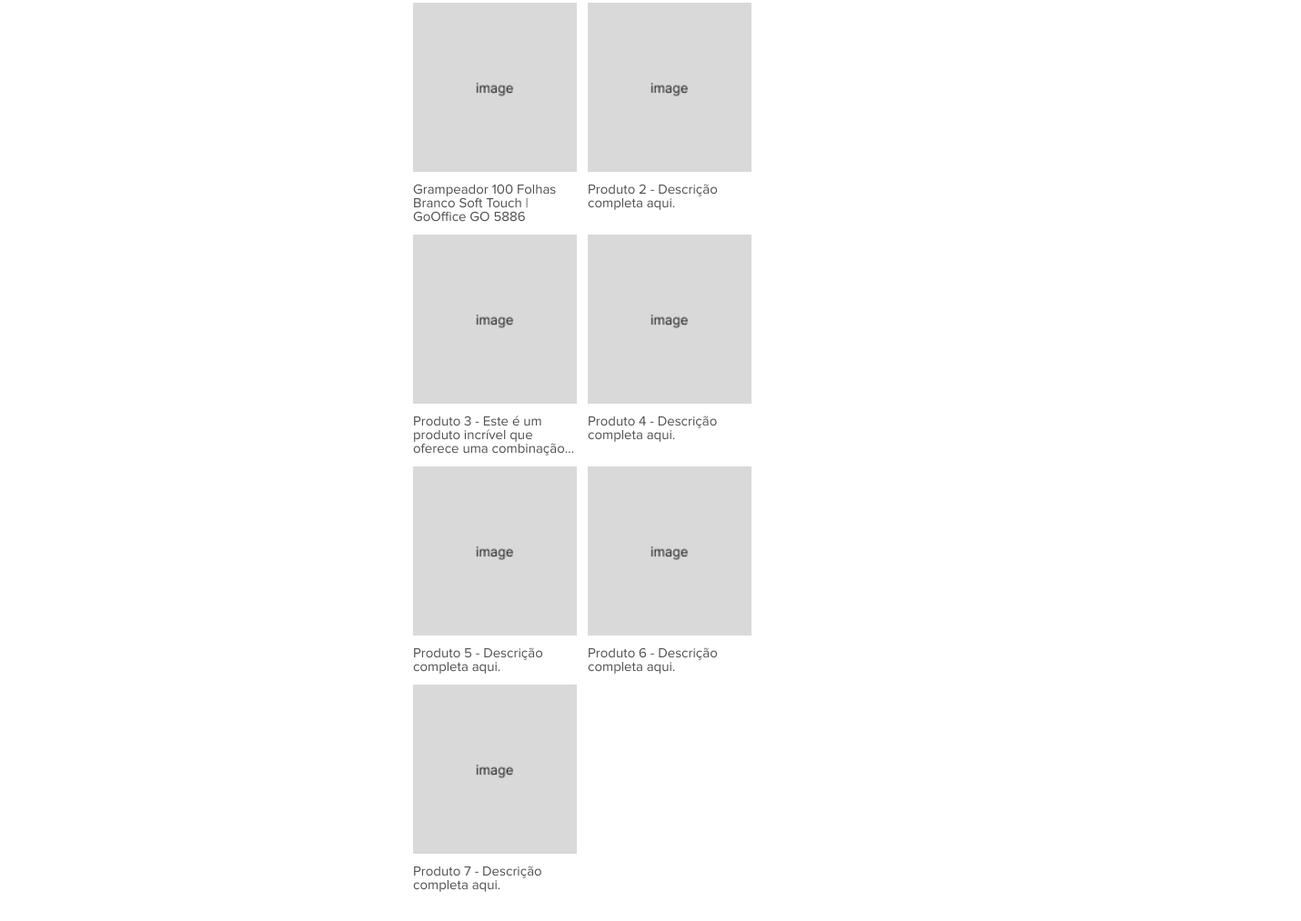
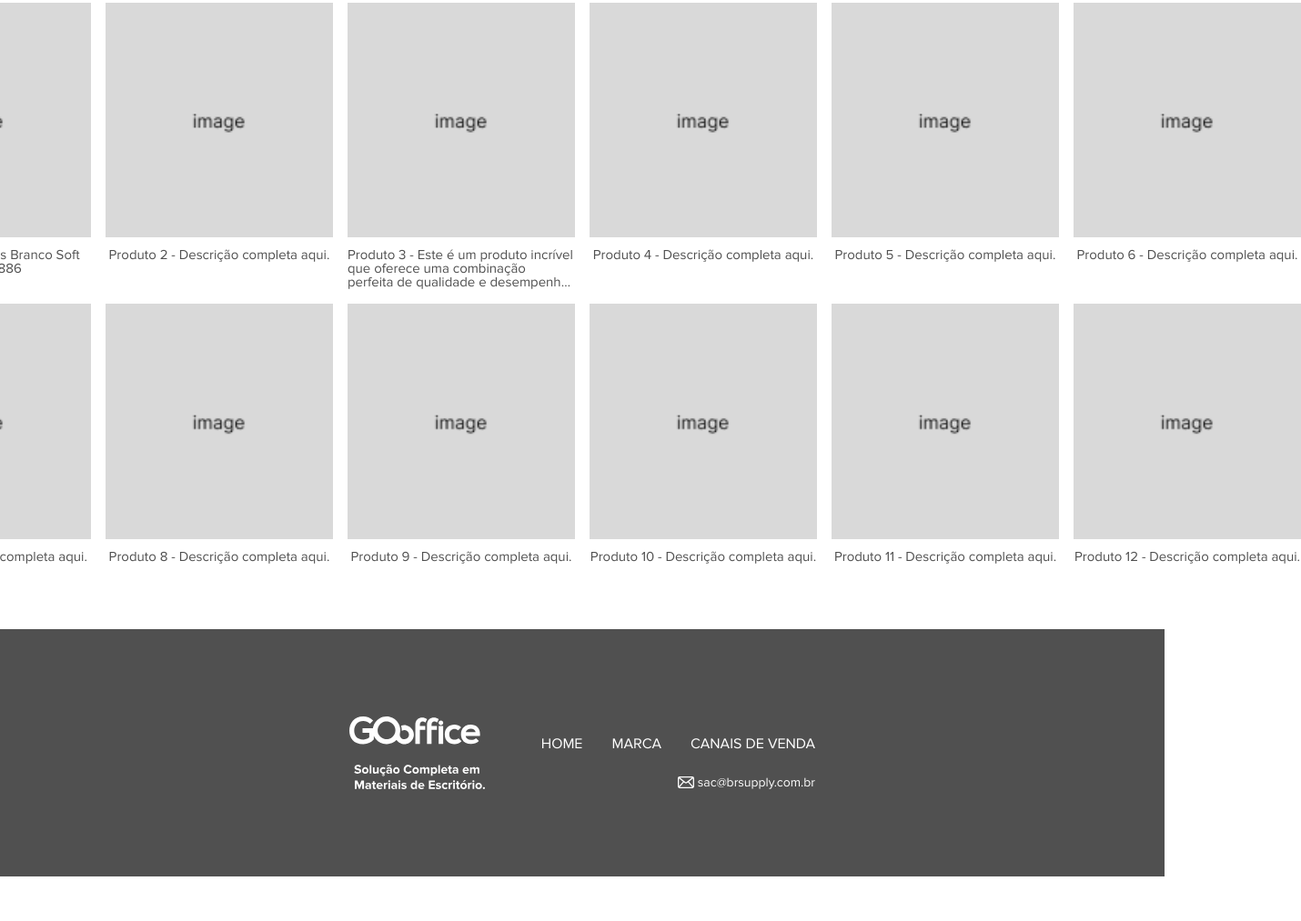
Before and after one commit to cristianmeelo/freelance-go-office, a plain HTML site: page freelance-go-office/pages/products.html in a window 1280 px wide. Shown: the part 180-1193 px from the top of the page at 91% size, 1430 px wide, since content can reach past the window. After the commit the page ends 1144 px from the top, so only its background shows below. Drawn offline with Linux system fonts and the light colour scheme.

Commit message:
feat: started development of products list dsktop

```diff
--- a/freelance-go-office/css/footer.css
+++ b/freelance-go-office/css/footer.css
@@ -55,8 +55,7 @@
     flex-wrap: wrap;
     justify-content: space-between;
     align-items: flex-end;
-    padding: 3rem 5.75rem;
-    margin-top: 2.5rem;
+    padding: 6rem 24rem;
     background-color: var(--neutral-dark);
   }
 
--- a/freelance-go-office/css/products.css
+++ b/freelance-go-office/css/products.css
@@ -9,7 +9,6 @@
 .products__list__breadcrumb {
   text-align: center;
   font-size: var(--font-extra-small);
-  background-color: red;
   width: 100%;
 }
 
@@ -47,3 +46,29 @@
   text-overflow: ellipsis;
   max-width: 300px;
 }
+
+.footer__desktop {
+  display: none;
+}
+
+@media screen and (min-width: 1024px) {
+  .products__list__content {
+    grid-template-columns: repeat(6, 250px); /* 6 itens por linha */
+    max-width: 100vw;
+    gap: 16px; /* Espaçamento maior entre os itens no desktop */
+    padding: 2rem; /* Mantém o padding no desktop */
+  }
+
+  .product-item img {
+    width: 250px; /* Ajusta largura da imagem para 250px */
+    height: auto; /* Mantém proporção da imagem */
+  }
+
+  .product-item p {
+    max-width: 250px; /* Garante que o texto fique dentro da largura da imagem */
+  }
+
+  .footer__desktop {
+    display: block;
+  }
+}
--- a/freelance-go-office/js/render.products.js
+++ b/freelance-go-office/js/render.products.js
@@ -28,6 +28,26 @@ const products = [
     image: "../img/mock.png",
     description: "Produto 7 - Descrição completa aqui.",
   },
+  {
+    image: "../img/mock.png",
+    description: "Produto 8 - Descrição completa aqui.",
+  },
+  {
+    image: "../img/mock.png",
+    description: "Produto 9 - Descrição completa aqui.",
+  },
+  {
+    image: "../img/mock.png",
+    description: "Produto 10 - Descrição completa aqui.",
+  },
+  {
+    image: "../img/mock.png",
+    description: "Produto 11 - Descrição completa aqui.",
+  },
+  {
+    image: "../img/mock.png",
+    description: "Produto 12 - Descrição completa aqui.",
+  },
 ];
 
 function renderProducts() {
--- a/freelance-go-office/pages/products.html
+++ b/freelance-go-office/pages/products.html
@@ -16,5 +16,21 @@
       <div class="products__list__breadcrumb">produtos > tanana > tanana</div>
       <div id="products-list" class="products__list__content"></div>
     </div>
+    <div class="footer__desktop">
+      <footer class="footer">
+        <div class="footer__logo"></div>
+        <div class="footer__group">
+          <div class="footer__links">
+            <a href="">home</a>
+            <a href="">marca</a>
+            <a href="">canais de venda</a>
+          </div>
+          <div class="footer__container">
+            <div class="footer__icon"></div>
+            <a class="footer__info" href="mailto:sac@brsupply.com.br?subject=Atendimento%20ao%20Cliente&body=Olá, estou entrando em contato para...">sac@brsupply.com.br</a>
+          </div>
+        </div>
+      </footer>
+    </div>
   </body>
 </html>
```
